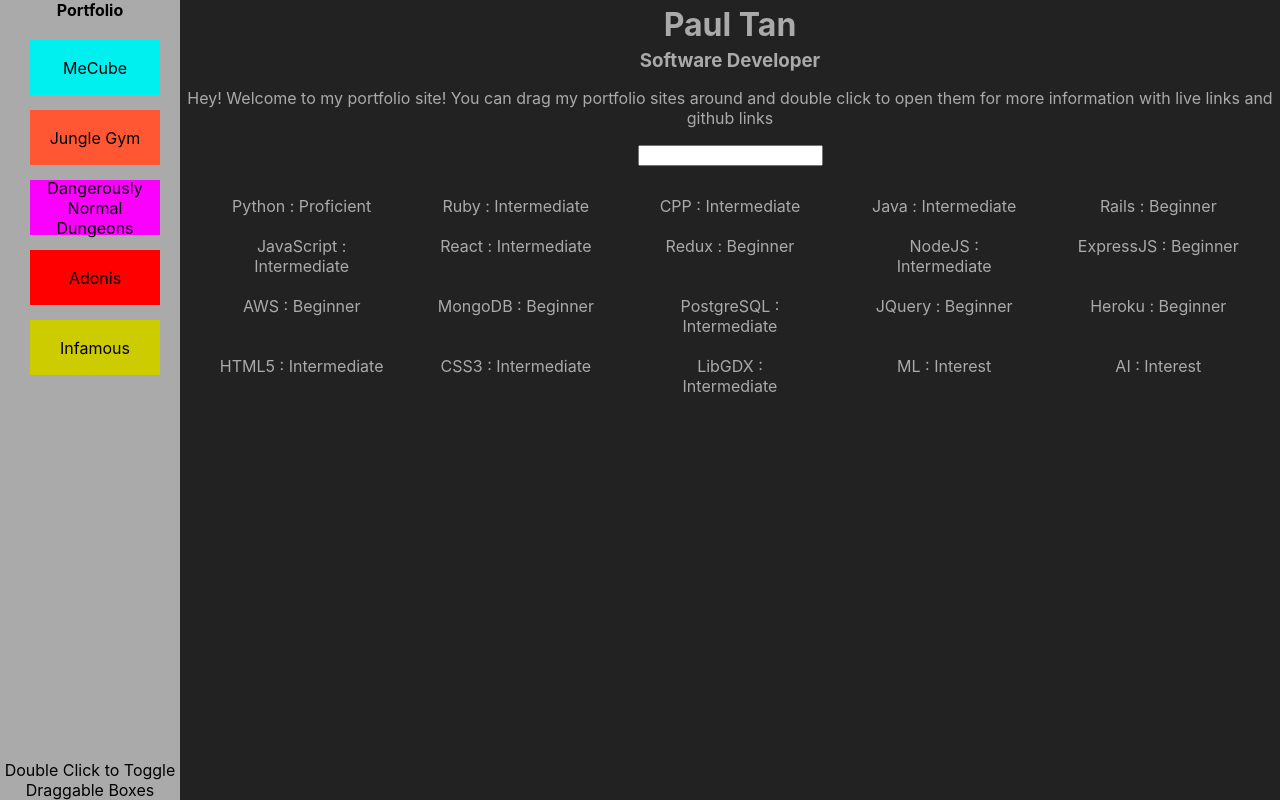
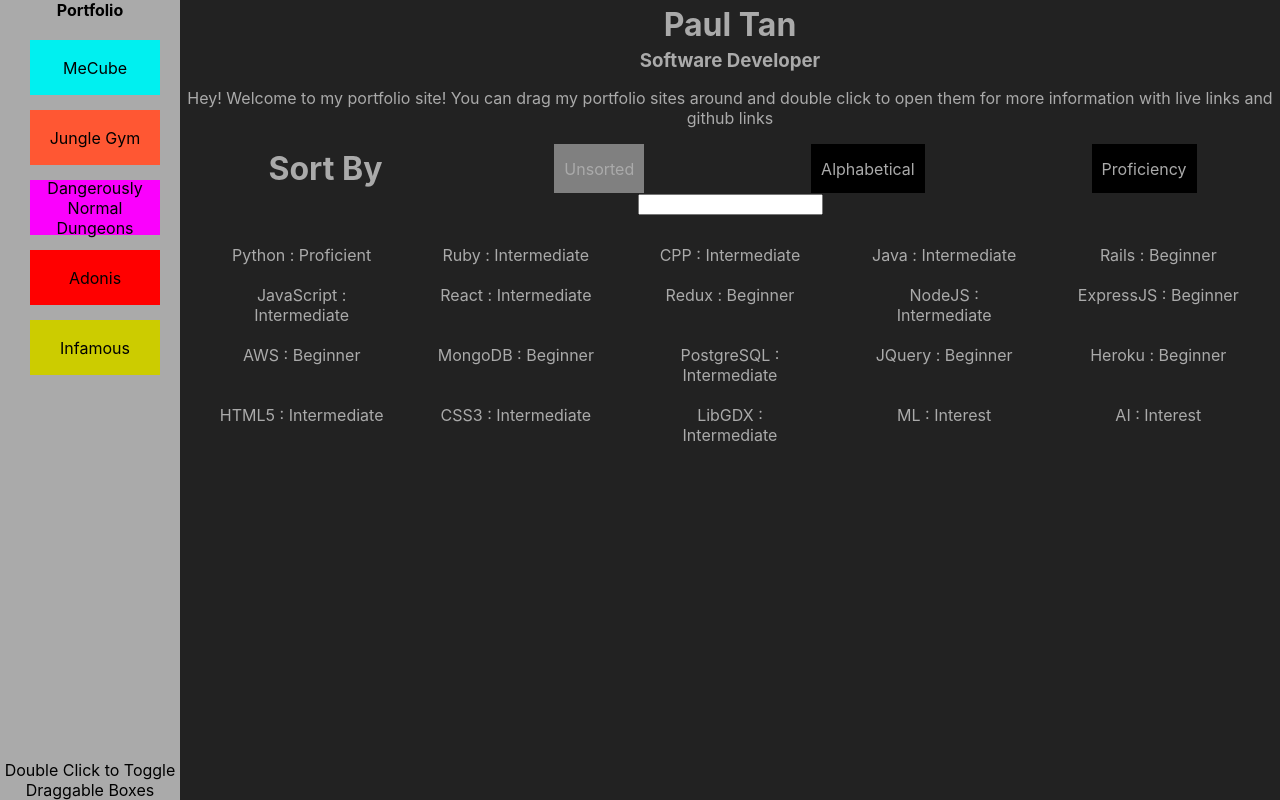
Before and after one commit to Neminem1203/portfolio-site, a React (Create React App) app: page / in a window 1280 px wide. Built offline with nearby package versions, Linux system fonts and the light colour scheme.

Commit message:
sorting of skills

```diff
--- a/src/App.css
+++ b/src/App.css
@@ -122,3 +122,20 @@ body{
   width: 15%;
   padding: 10px;
 }
+
+.sort-buttons{
+  cursor: pointer;
+  display:flex;
+  justify-content:center;
+  align-items: center;
+  padding: 10px;
+  background-color:black;
+}
+
+.selected{
+  background-color:gray;
+}
+
+.reversed{
+  background-color:lightgray;
+}
--- a/src/App.js
+++ b/src/App.js
@@ -13,9 +13,54 @@ const projectX = 30;
 const projectY = 40;
 const offSet = 70;
 
+
+function alphabeticalSort(a, b){
+  return a[0].charCodeAt(0) - b[0].charCodeAt(0);
+}
+
+function reverseAlpbaeticalSort(a,b){
+  return b[0].charCodeAt(0) - a[0].charCodeAt(0);
+}
+
+function proficiencySort(a, b){
+  return skills[b] - skills[a];
+}
+
+function reverseProficienySort(a,b){
+  return skills[a] - skills[b];
+}
+
+
 function App() {
   const [search, setSearch] = useState("");
-  const skillset = Object.keys(skills).map(skill_name => {
+  const [sortState, setSortState] = useState(0);
+  const sortFuncs = [alphabeticalSort,reverseAlpbaeticalSort, proficiencySort,reverseProficienySort];
+  let skill_list = Object.keys(skills);
+  let buttonClass1 = "sort-buttons";
+  let buttonClass2 = "sort-buttons";
+  let buttonClass3 = "sort-buttons";
+  switch(sortState){
+    case 0:
+      buttonClass1 += " selected";
+      break;
+    case 1:
+      buttonClass2 += " selected";
+      break;
+    case 2:
+      buttonClass2 += " reversed";
+      break;
+    case 3:
+      buttonClass3 += " selected";
+      break
+    case 4:
+      buttonClass3 += " reversed";
+      break;
+  }
+  if(sortState > 0){
+    skill_list.sort(sortFuncs[sortState-1])
+
+  }
+  const skillset = skill_list.map(skill_name => {
               let opacity = 0.5;
               const reg_ex = new RegExp(search.replace(/[#-.]|[[-^]|[?|{}]/g, '\\$&').toLowerCase());
               if(search == "" || reg_ex.test(skill_name.toLowerCase())){
@@ -50,12 +95,22 @@ function App() {
         <h1>Paul Tan</h1>
         <h3>Software Developer</h3>
         <p>Hey! Welcome to my portfolio site! You can drag my portfolio sites around and double click to open them for more information with live links and github links</p>
-        {/* <div className="skill-legend">
-        {Object.keys(skill_levels).map(num => {return <div>
+        <div className="skill-legend">
+        {/* {Object.keys(skill_levels).map(num => {return <div>
             {num} : {skill_levels[num]}
           </div>
-          })}
-        </div> */}
+          })} */}
+          <h1>Sort By</h1>
+          <div className={buttonClass1} onClick={()=>setSortState(0)} >Unsorted</div>
+          <div className={buttonClass2} onClick={()=>{
+            let newSortState = sortState == 1 ? 2 : 1;
+            setSortState(newSortState);
+          }}>Alphabetical</div>
+          <div className={buttonClass3} onClick={()=>{
+            let newSortState = sortState == 3 ? 4 : 3;
+            setSortState(newSortState);
+          }}>Proficiency</div>
+        </div>
         <div>
           <input type="text" onChange={(e)=>{setSearch(e.currentTarget.value)}}></input>
         </div>
```
Lines whose indentation alone changed are shown as unchanged.
